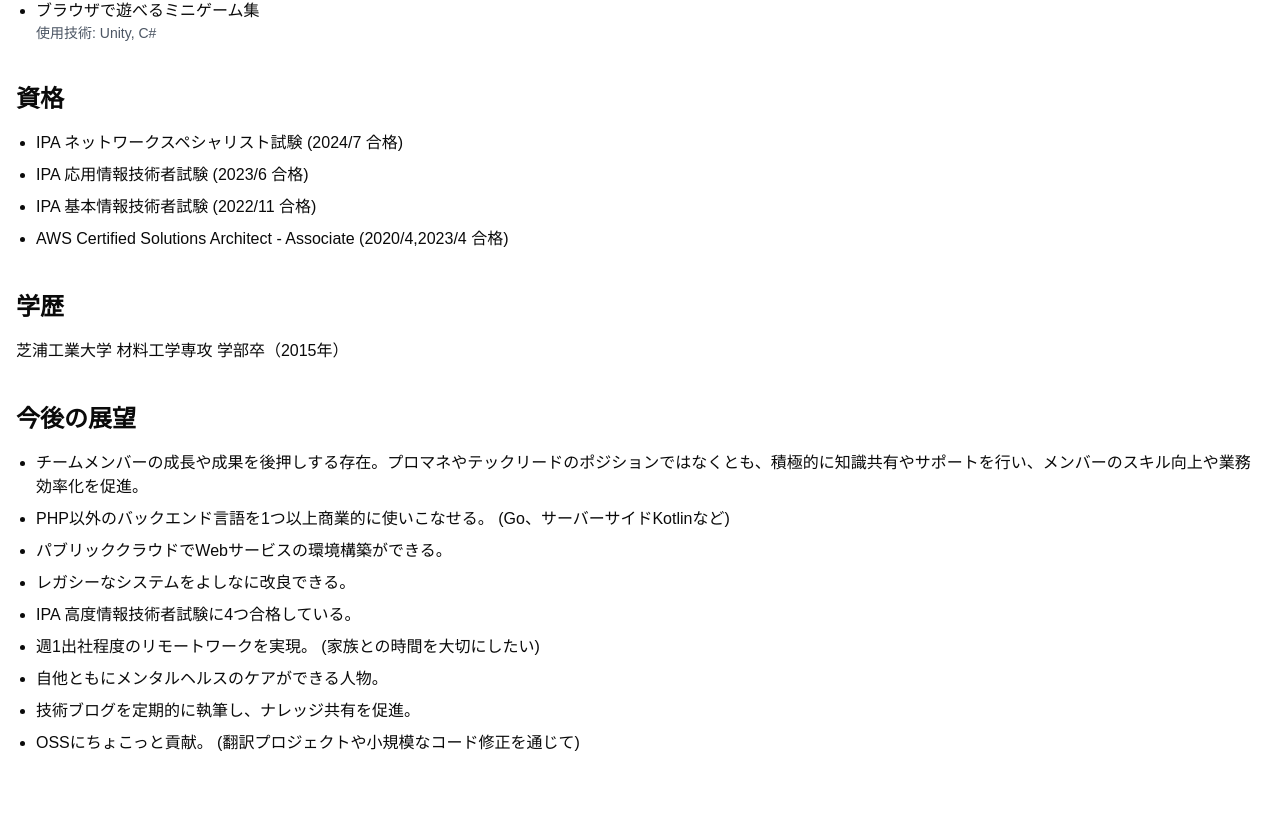
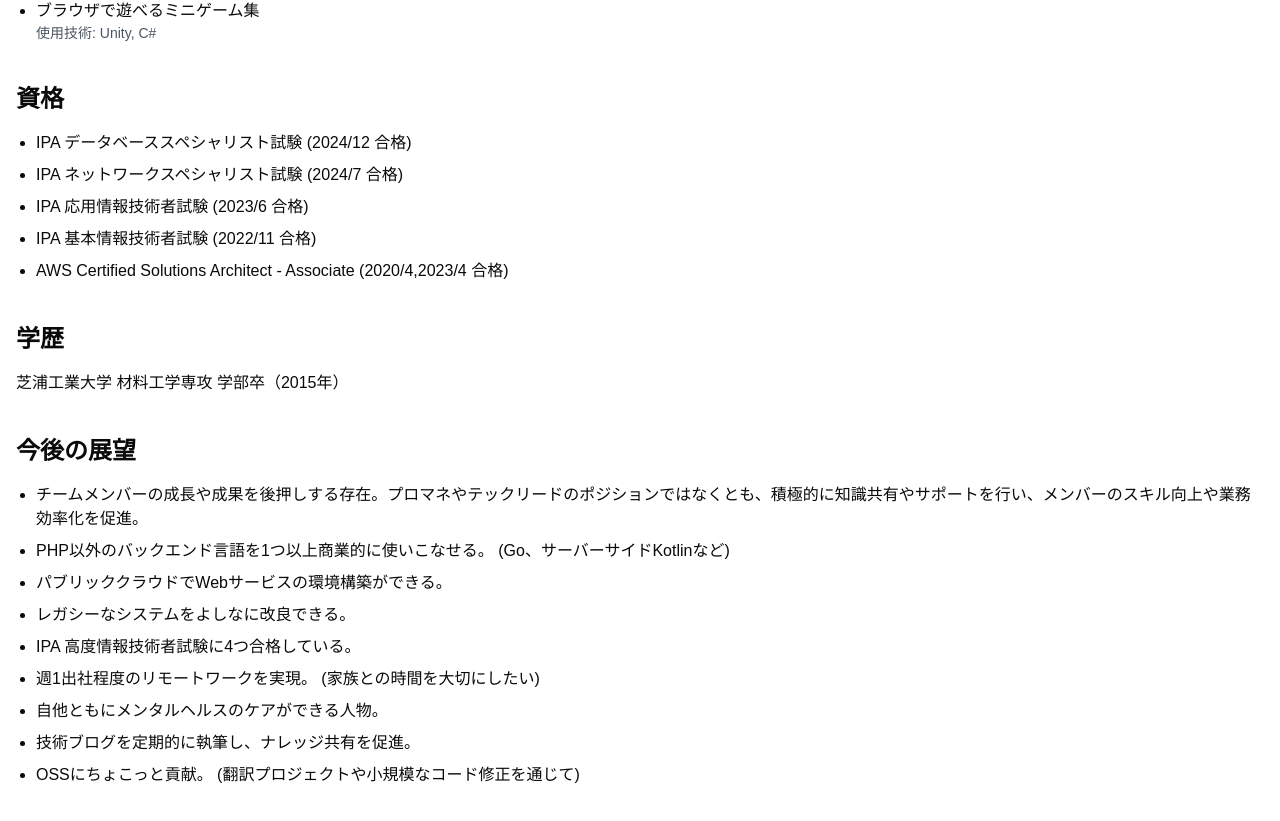
Before and after one commit to coffee-r/coffee-r.github.io, a Next.js app: page /resume in a window 1280 px wide. Shown: the part 2277-3098 px from the top of the page. Built offline with nearby package versions, Linux system fonts and the light colour scheme.

Commit message:
資格更新

```diff
--- a/src/app/resume/page.tsx
+++ b/src/app/resume/page.tsx
@@ -290,6 +290,7 @@ export default function ResumePage() {
           <section className="mb-10">
             <h2 className="text-2xl font-bold mb-4">資格</h2>
             <ul className="list-disc pl-5 space-y-2">
+              <li>IPA データベーススペシャリスト試験 (2024/12 合格)</li>
               <li>IPA ネットワークスペシャリスト試験 (2024/7 合格)</li>
               <li>IPA 応用情報技術者試験 (2023/6 合格)</li>
               <li>IPA 基本情報技術者試験 (2022/11 合格)</li>
```
